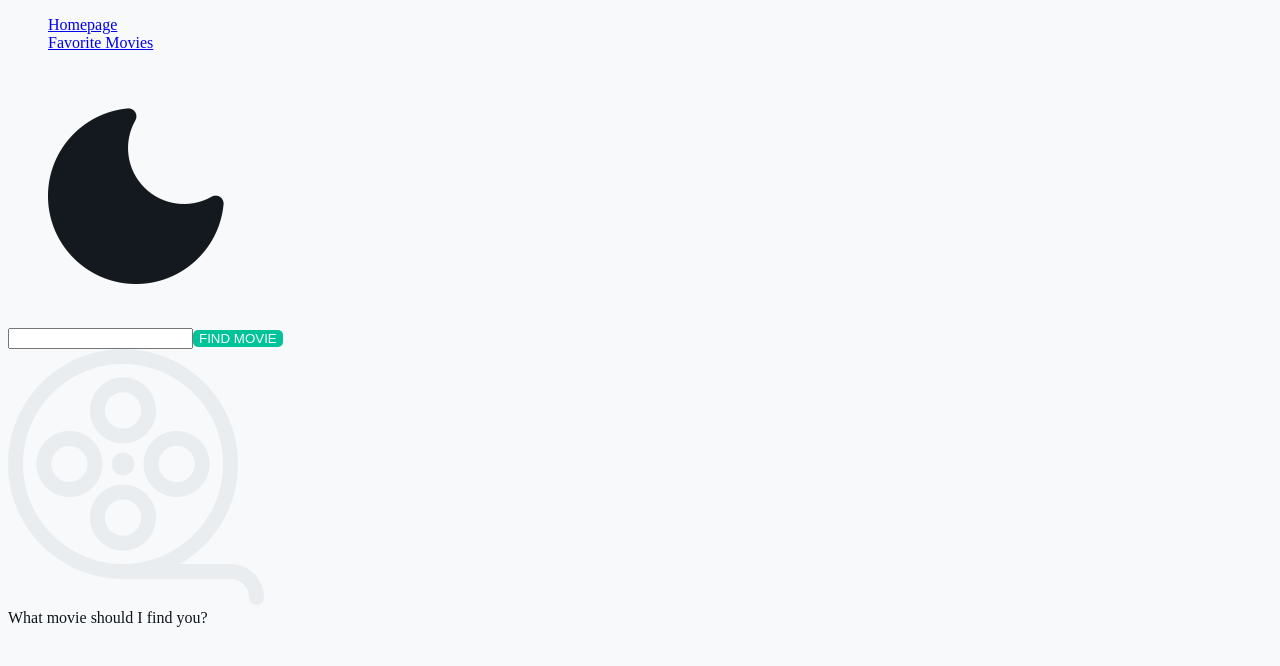
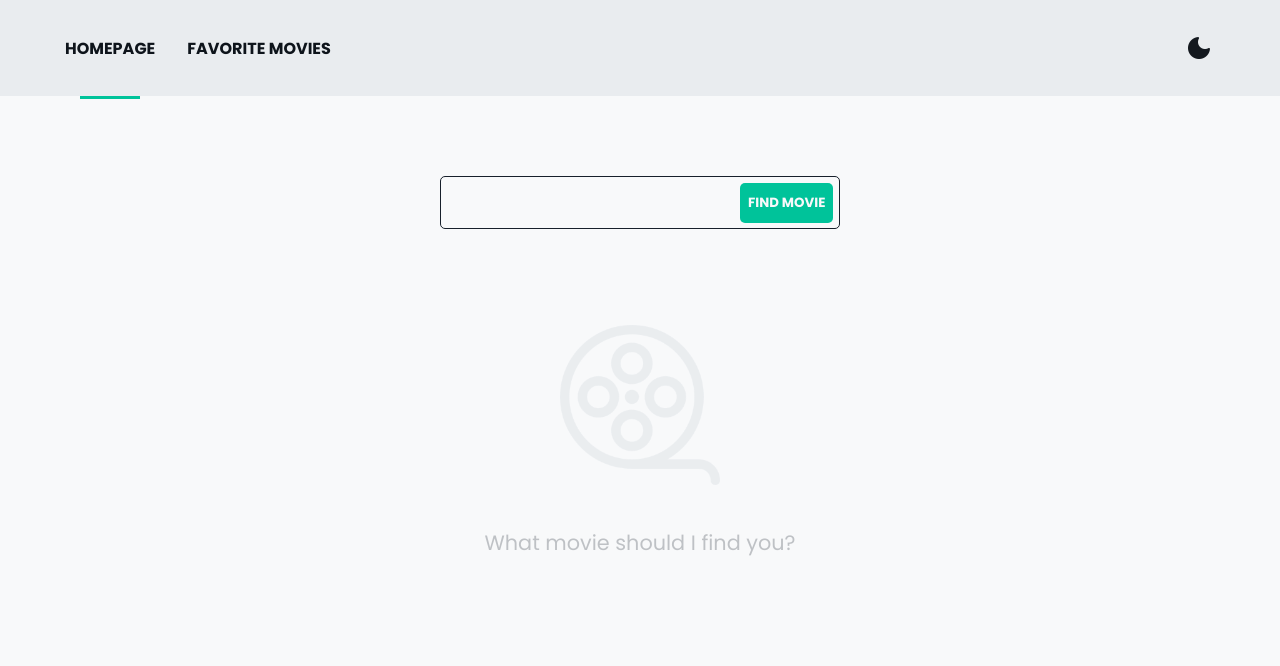
Before and after one commit to BranislavHaz/search_movie, a React (Create React App) app: page / in a window 1280 px wide. Shown: the top 666 px of the page. Built offline with nearby package versions, Linux system fonts and the light colour scheme.

Commit message:
Edit styles path

```diff
--- a/src/assets/styles/_global.scss
+++ b/src/assets/styles/_global.scss
@@ -1,4 +1,4 @@
-/* @import "./abstracts/mixins.scss";
+@import "./abstracts/mixins.scss";
 @import "./abstracts/variables.scss";
 @import "./base/reset.scss";
 @import "./base/typography.scss";
@@ -16,10 +16,7 @@
 @import "./pages/detail.scss";
 @import "./pages/favorites.scss";
 @import "./pages/homepage.scss";
-@import "./pages/pageNotFound.scss"; */
-@import "./abstracts/_mixins.scss";
-@import "./abstracts/_variables.scss";
-@import "./components/moviesList/_paginationBar.scss";
+@import "./pages/pageNotFound.scss";
 
 ::selection {
   background-color: $action-color;
```
